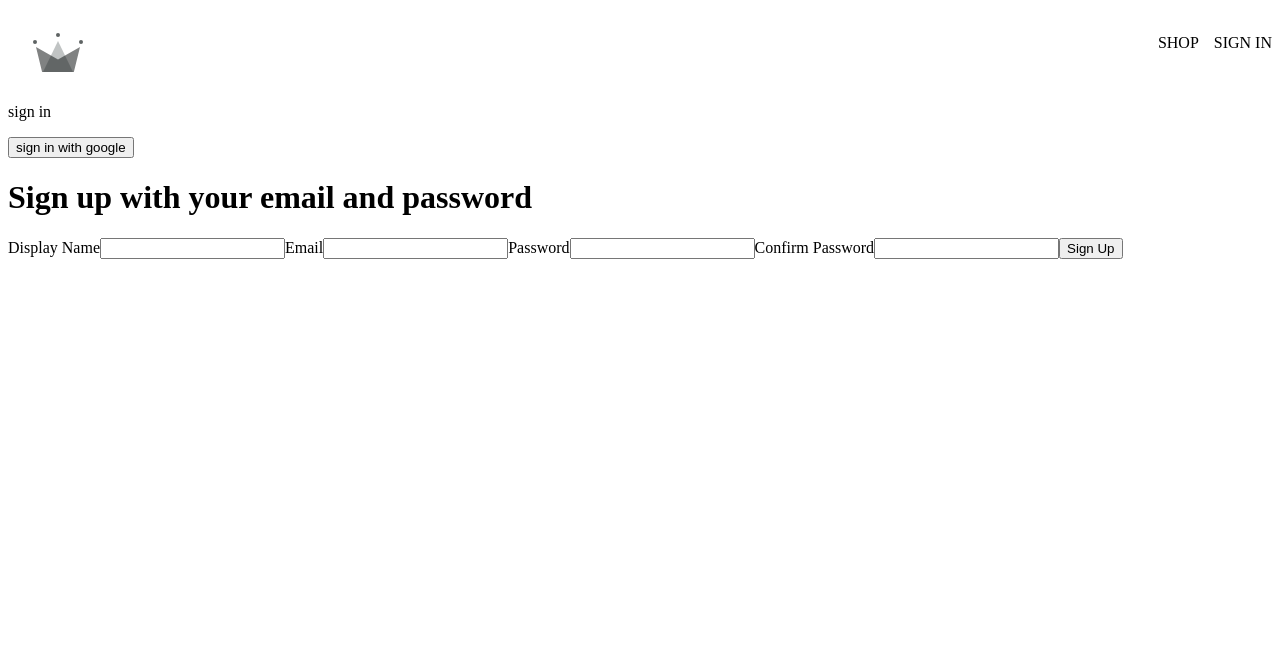
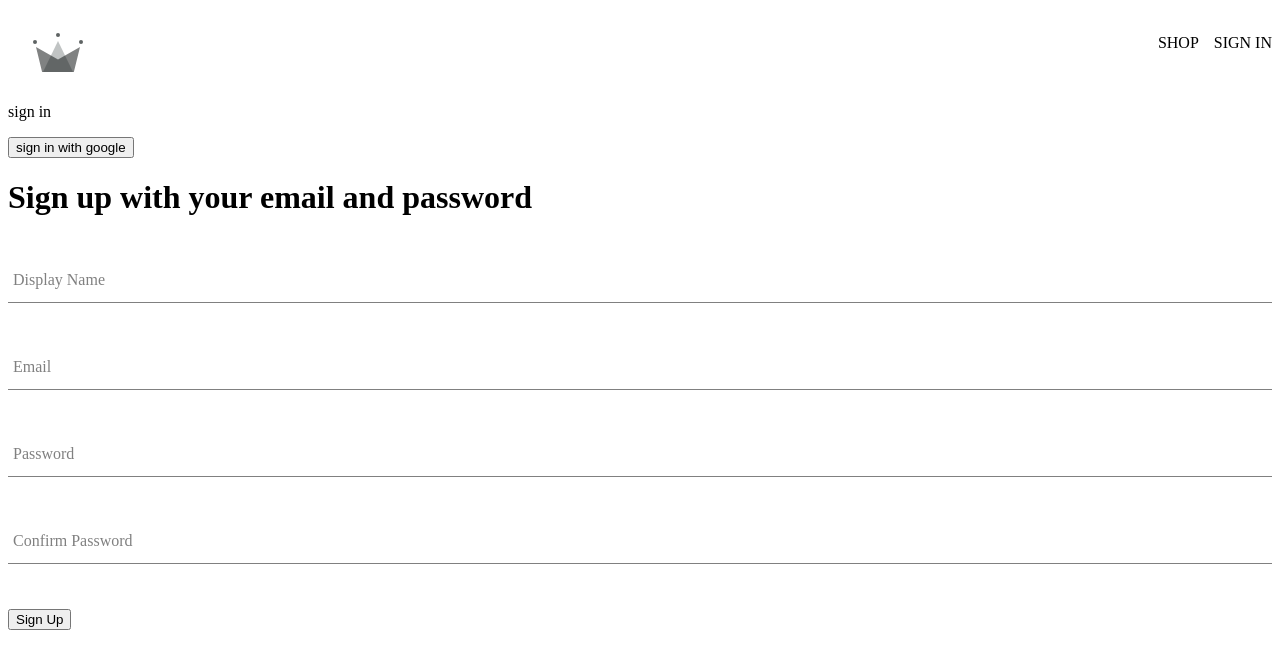
Before and after one commit to bmmukhridin/ecommerce-shop, a React (Create React App) app: page /sign-in in a window 1280 px wide. Shown: the top 668 px of the page. Built offline with nearby package versions, Linux system fonts and the light colour scheme; the HTML template or start-up script is replaced by a standard one.

Commit message:
added-new-styles

```diff
--- /dev/null
+++ b/src/components/Form-input/form-input.jsx
@@ -0,0 +1,23 @@
+import React, { Component } from "react";
+import "./form-input.styles.scss"
+
+function FormInput({ label, ...otherProps }) {
+  return (
+    <div className="group">
+    <input className="form-input" {...otherProps} {...otherProps} />
+      {label && (
+        <label
+          className={`${
+            otherProps.value.length ? "shrink" : ""
+          } form-input-label`}
+        >
+          {label}
+        </label>
+      )}
+
+
+    </div>
+  );
+}
+
+export default FormInput;
--- /dev/null
+++ b/src/components/Form-input/form-input.styles.scss
@@ -0,0 +1,54 @@
+$sub-color: grey;
+$main-color: black;
+
+@mixin shrinkLabel {
+  top: -14px;
+  font-size: 12px;
+  color: $main-color;
+}
+
+.group {
+  position: relative;
+  margin: 45px 0;
+
+  .form-input {
+    background: none;
+    background-color: white;
+    color: $sub-color;
+    font-size: 18px;
+    padding: 10px 10px 10px 5px;
+    display: block;
+    width: 100%;
+    border: none;
+    border-radius: 0;
+    border-bottom: 1px solid $sub-color;
+    margin: 25px 0;
+
+    &:focus {
+      outline: none;
+    }
+
+    &:focus ~ .form-input-label {
+      @include shrinkLabel();
+    }
+  }
+
+  input[type='password'] {
+    letter-spacing: 0.3em;
+  }
+
+  .form-input-label {
+    color: $sub-color;
+    font-size: 16px;
+    font-weight: normal;
+    position: absolute;
+    pointer-events: none;
+    left: 5px;
+    top: 10px;
+    transition: 300ms ease all;
+
+    &.shrink {
+      @include shrinkLabel();
+    }
+  }
+}
--- a/src/components/sign-up-form/sign-up-form.jsx
+++ b/src/components/sign-up-form/sign-up-form.jsx
@@ -3,6 +3,7 @@
   creatAuthUserWithEmailAndPassword,
   createUserDocumentFromAuth,
 } from "../utils/firebase/firebase";
+import FormInput from "../Form-input/form-input";
 
 const defaultFormField = {
   displayName: "",
@@ -42,8 +43,8 @@
     <div>
       <h1>Sign up with your email and password</h1>
       <form onSubmit={handleSubmit}>
-        <label>Display Name</label>
-        <input
+        <FormInput
+          label="Display Name"
           type="text"
           required
           onChange={handleChange}
@@ -51,8 +52,8 @@
           value={displayName}
         />
 
-        <label>Email</label>
-        <input
+        <FormInput
+          label="Email"
           type="email"
           required
           onChange={handleChange}
@@ -60,8 +61,8 @@
           value={email}
         />
 
-        <label>Password</label>
-        <input
+        <FormInput
+          label="Password"
           type="password"
           required
           onChange={handleChange}
@@ -69,8 +70,8 @@
           value={password}
         />
 
-        <label>Confirm Password</label>
-        <input
+        <FormInput
+          label="Confirm Password"
           type="password"
           required
           onChange={handleChange}
```
